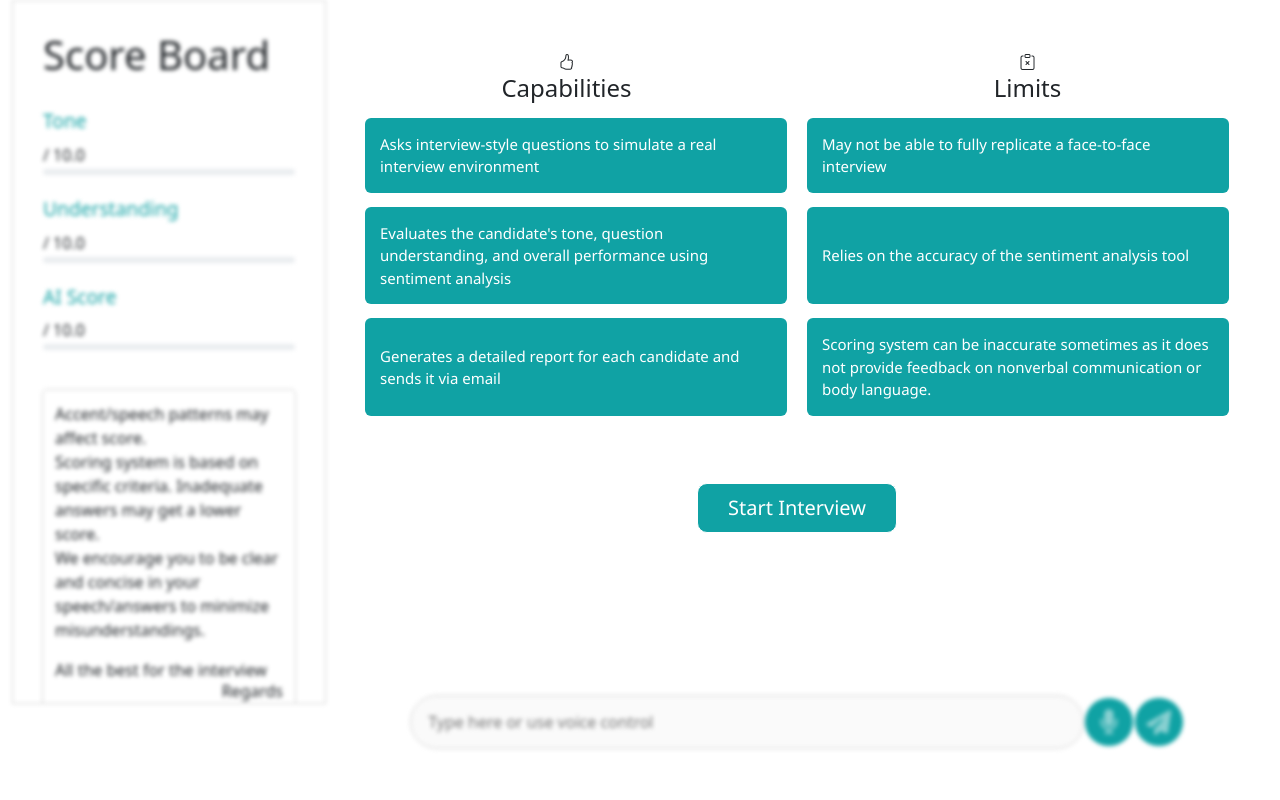
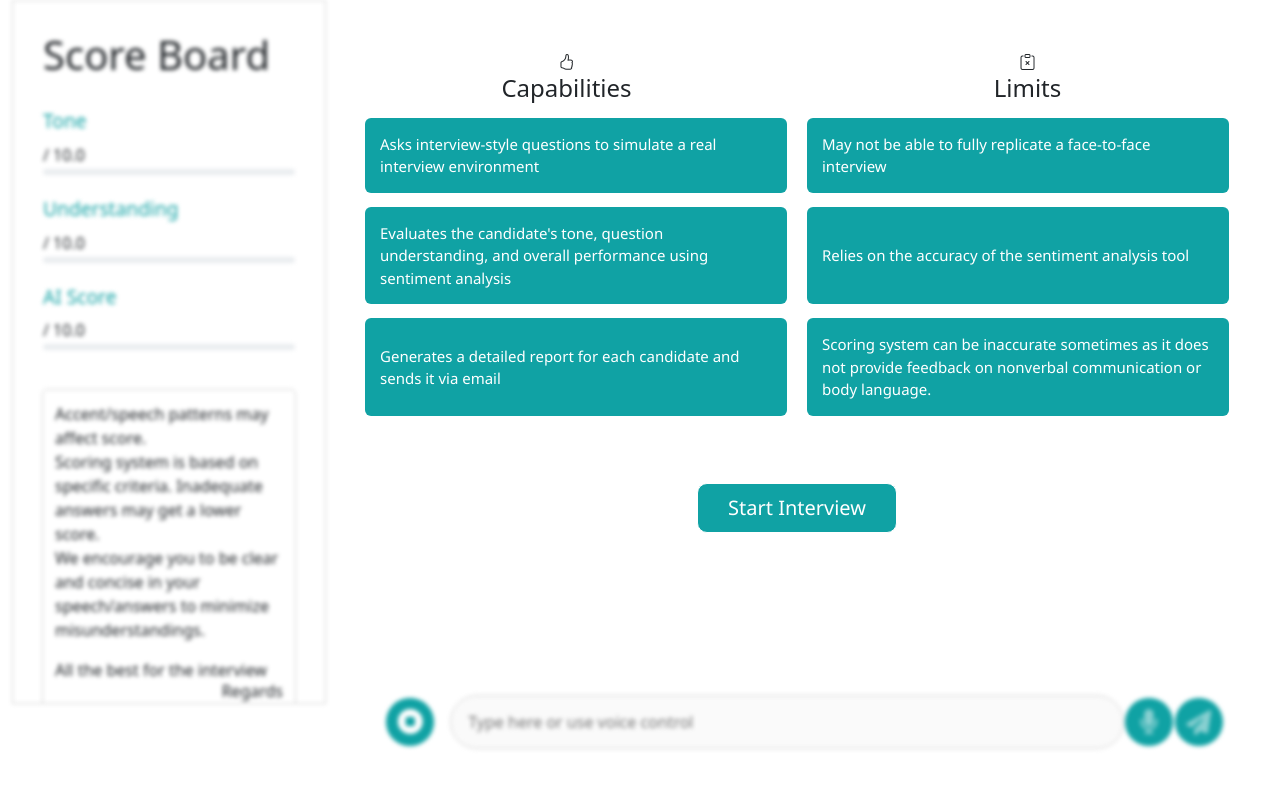
Before and after one commit to Ashad001/InterviewBot, a Flask app: page / in a window 1280 px wide. Run offline with Flask 3, Linux system fonts and the light colour scheme; some libraries are stand-ins or nearby versions.

Commit message:
Added stop button

```diff
--- a/templates/InterviewBot.html
+++ b/templates/InterviewBot.html
@@ -186,6 +186,7 @@
         ::-webkit-scrollbar-thumb:hover {
             background: #037377;
         }
+
         .Score::-webkit-scrollbar {
             width: 3px;
         }
@@ -219,6 +220,35 @@
             outline: none;
         }
 
+        .stopButton01 {
+            border-radius: 50%;
+            width: 50px;
+            height: 50px;
+            border: 1px solid white;
+            font-size: 25px;
+            background-color: #10a2a4;
+            color: white;
+            margin: 0px 15px;
+            position: relative;
+        }
+        .stopButton01Text
+        {
+            font-size: 14px;
+            border: 2px solid white;
+            border-radius: 6px;
+            padding: 6px 8px;
+            width: 9rem;
+            margin: -105px 0 0 -51px;
+            position: absolute;
+            background-color: #10a2a4;
+            color: white;
+            visibility: hidden;
+        }
+        .stopButton01:hover .stopButton01Text
+        {
+            position: absolute;
+            visibility: visible;
+        }
         .textSend {
             border-radius: 50%;
             width: 50px;
@@ -580,6 +610,10 @@
                 </div>
             </div>
             <div class="InputFieldDiv col-12 container" id="input">
+                <button class="stopButton01">
+                    <i class="bi bi-stop-circle-fill"></i>
+                    <div class="stopButton01Text">Click to stop the interview</div>
+                </button>
                 <input type="text" class="col-8 col-md-9" id="InputField" placeholder="Type here or use voice control"
                     onkeypress="check(event)" onkeyup="active(this)">
                 <button class="voiceSend"><i class="fa-solid fa-microphone fa-beat" id="voiceArrow"
```
